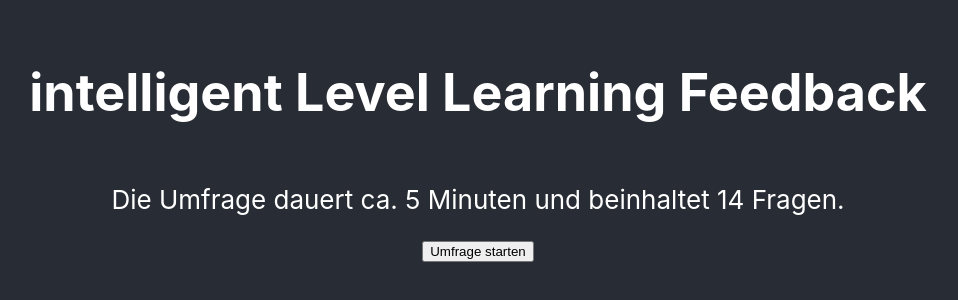
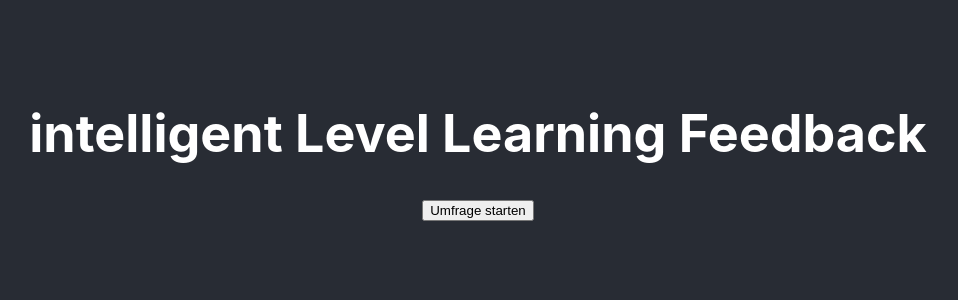
Before and after one commit to danmae/ui-survey, a React (Create React App) app: page / in a window 1280 px wide. Shown: the part 256-556 px from the top of the page, without its empty margins (162-1120 px from the left). Built offline with nearby package versions, Linux system fonts and the light colour scheme.

Commit message:
Pipeline Test 2

```diff
--- a/src/App.js
+++ b/src/App.js
@@ -6,7 +6,6 @@ function App() {
     <div className="App">
       <header className="App-header">
         <h1>intelligent Level Learning Feedback</h1>
-        <p>Die Umfrage dauert ca. 5 Minuten und beinhaltet 14 Fragen.</p>
         <button>Umfrage starten</button>
       </header>
     </div>
```
